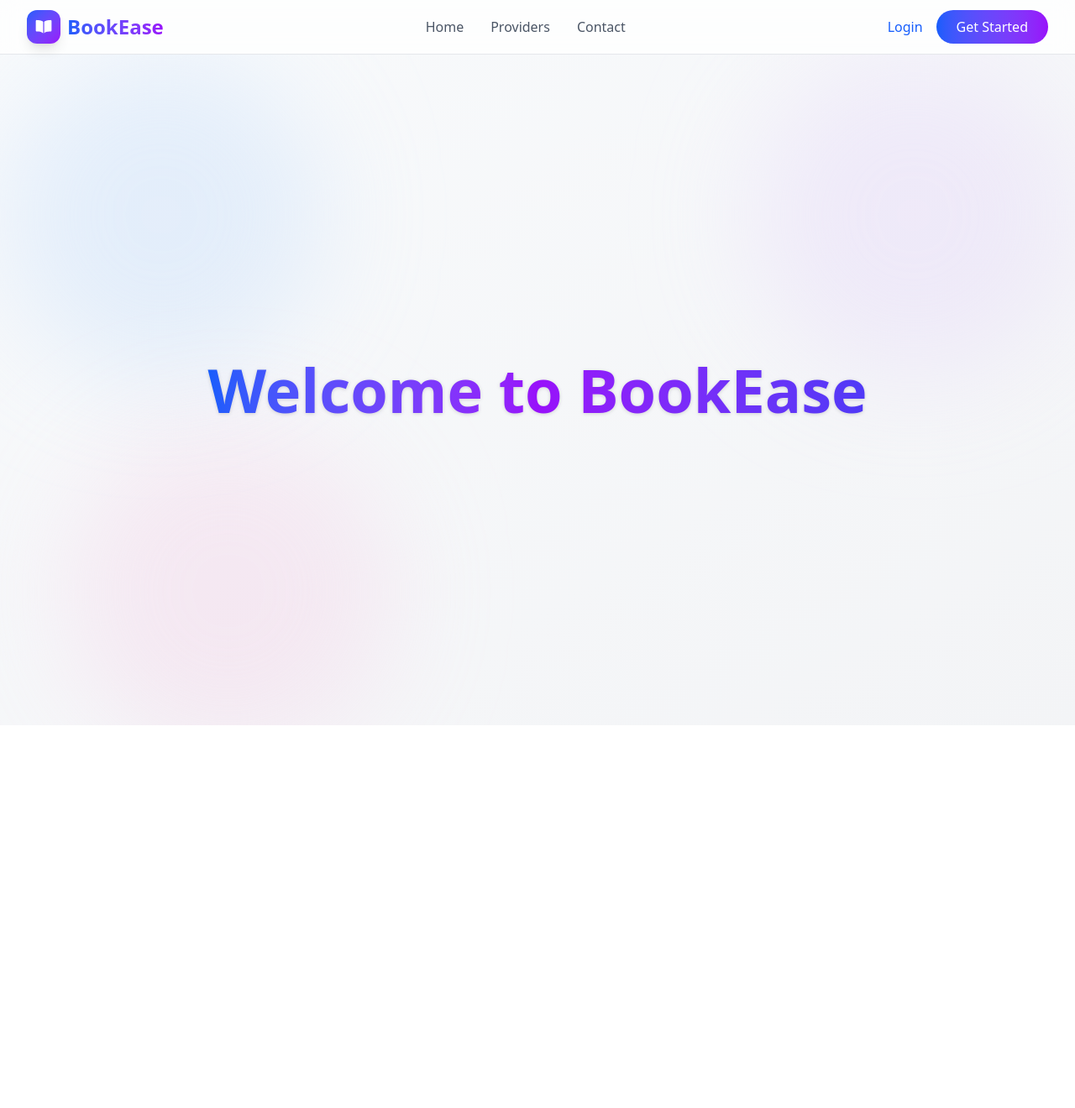
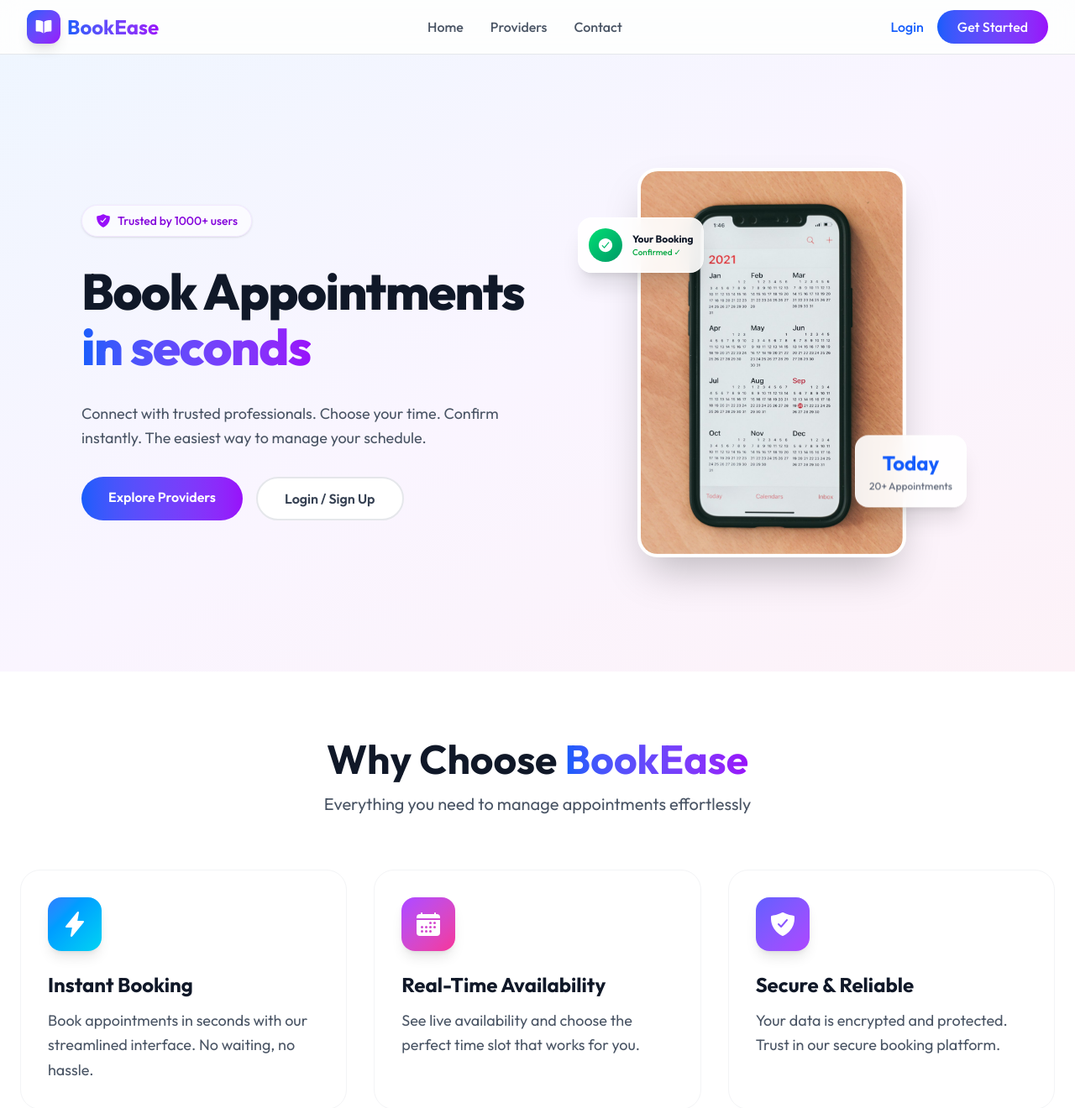
Before and after one commit to Ajay-Dev99/Bookease, a React (Vite) app in the folder client/: page / in a window 1280 px wide. Shown: the top 1320 px of the page at 84% size. Before the commit the page ends 864 px from the top, so only its background shows below. Built offline with nearby package versions, Linux system fonts and the light colour scheme.

Commit message:
feat: Add initial home page with a Hero component, global styling, and a hero image asset.

```diff
--- /dev/null
+++ b/client/src/components/Homepage/Hero.jsx
@@ -0,0 +1,75 @@
+import { Link } from 'react-router-dom';
+import { IoCheckmarkCircle, IoShieldCheckmark } from "react-icons/io5";
+
+const Hero = () => {
+    return (
+        <section className="relative w-full overflow-hidden bg-gradient-to-br from-blue-50 via-purple-50 to-pink-50 h-[calc(100vh-4rem)] flex items-center">
+            <div className="max-w-7xl mx-auto px-4 sm:px-6 lg:px-8">
+                <div className="grid grid-cols-1 lg:grid-cols-2 gap-12 lg:gap-8 items-center">
+
+                    <div className="flex flex-col items-start space-y-8 z-10">
+                        <div className="inline-flex items-center gap-2 px-4 py-2 bg-white/60 backdrop-blur-sm border border-purple-200/50 rounded-full shadow-sm">
+                            <IoShieldCheckmark className="text-purple-600 text-lg" />
+                            <span className="text-sm font-medium text-purple-700">Trusted by 1000+ users</span>
+                        </div>
+                        <h1 className="text-4xl lg:text-6xl font-extrabold text-gray-900 leading-[1.1] tracking-tight">
+                            Book Appointments <br />
+                            <span className="text-transparent bg-clip-text bg-gradient-to-r from-blue-600 to-purple-600">
+                                in seconds
+                            </span>
+                        </h1>
+
+                        <p className="text-lg text-gray-600 max-w-lg leading-relaxed">
+                            Connect with trusted professionals. Choose your time. Confirm instantly. The easiest way to manage your schedule.
+                        </p>
+                        <div className="flex flex-col sm:flex-row gap-4 w-full sm:w-auto">
+                            <Link
+                                to="/providers"
+                                className="px-8 py-3 bg-gradient-to-r from-blue-600 to-purple-600 text-white text-base font-semibold rounded-full hover:shadow-lg hover:opacity-95 transition-all transform hover:-translate-y-1 text-center"
+                            >
+                                Explore Providers
+                            </Link>
+                            <Link
+                                to="/signup"
+                                className="px-8 py-3 bg-white text-gray-700 border-2 border-gray-200 text-base font-semibold rounded-full hover:border-blue-200 hover:bg-blue-50 transition-all transform hover:-translate-y-1 text-center"
+                            >
+                                Login / Sign Up
+                            </Link>
+                        </div>
+                    </div>
+
+                    <div className="relative lg:h-[500px] flex items-center justify-center">
+                        <div className="relative w-full max-w-xs rounded-3xl overflow-hidden shadow-2xl bg-white border-4 border-white">
+                            <img
+                                src="/HeroSection.png"
+                                alt="App Interface"
+                                className="w-full h-auto object-cover"
+                            />
+                        </div>
+
+                        <div className="absolute top-20 left-0 lg:left-8 bg-white/90 backdrop-blur-md p-3 rounded-2xl shadow-xl border border-white/50 flex items-center gap-3 animate-bounce-slow">
+                            <div className="w-10 h-10 rounded-full bg-gradient-to-br from-green-400 to-emerald-600 flex items-center justify-center text-white">
+                                <IoCheckmarkCircle size={20} />
+                            </div>
+                            <div>
+                                <p className="font-bold text-gray-900 text-xs">Your Booking</p>
+                                <p className="text-green-600 text-[10px] font-medium">Confirmed ✓</p>
+                            </div>
+                        </div>
+
+
+                        <div className="absolute bottom-20 right-0 lg:right-8 bg-white/90 backdrop-blur-md p-4 rounded-2xl shadow-xl border border-white/50 flex flex-col items-center gap-1 animate-bounce-slow [animation-delay:1000ms]">
+                            <p className="text-blue-600 font-bold text-2xl">Today</p>
+                            <p className="text-gray-500 text-xs font-medium">20+ Appointments</p>
+                        </div>
+
+                    </div>
+                </div>
+            </div>
+
+
+        </section>
+    );
+};
+
+export default Hero;
--- /dev/null
+++ b/client/src/components/Homepage/WhyChoose.jsx
@@ -0,0 +1,66 @@
+import React from 'react';
+import { IoFlash, IoCalendar, IoShieldCheckmark } from "react-icons/io5";
+
+const WhyChoose = () => {
+    const features = [
+        {
+            icon: <IoFlash size={32} className="text-white" />,
+            title: "Instant Booking",
+            description: "Book appointments in seconds with our streamlined interface. No waiting, no hassle.",
+            gradient: "from-blue-500 to-cyan-400"
+        },
+        {
+            icon: <IoCalendar size={32} className="text-white" />,
+            title: "Real-Time Availability",
+            description: "See live availability and choose the perfect time slot that works for you.",
+            gradient: "from-purple-500 to-pink-500"
+        },
+        {
+            icon: <IoShieldCheckmark size={32} className="text-white" />,
+            title: "Secure & Reliable",
+            description: "Your data is encrypted and protected. Trust in our secure booking platform.",
+            gradient: "from-indigo-500 to-purple-500"
+        }
+    ];
+
+    return (
+        <section className="py-20 px-6 bg-white">
+            <div className="max-w-7xl mx-auto">
+
+                <div className="text-center mb-16 space-y-4">
+                    <h2 className="text-4xl md:text-5xl font-bold text-gray-900">
+                        Why Choose <span className="text-transparent bg-clip-text bg-gradient-to-r from-blue-600 to-purple-600">BookEase</span>
+                    </h2>
+                    <p className="text-xl text-gray-600 max-w-2xl mx-auto">
+                        Everything you need to manage appointments effortlessly
+                    </p>
+                </div>
+
+                {/* Cards Grid */}
+                <div className="grid grid-cols-1 md:grid-cols-2 lg:grid-cols-3 gap-8">
+                    {features.map((feature, index) => (
+                        <div
+                            key={index}
+                            className="bg-white p-8 rounded-3xl border border-gray-100 hover:shadow-xl transition-shadow duration-300 flex flex-col items-start text-left group"
+                        >
+                            {/* Icon Container */}
+                            <div className={`w-16 h-16 rounded-2xl bg-gradient-to-br ${feature.gradient} flex items-center justify-center mb-6 shadow-lg group-hover:scale-110 transition-transform duration-300`}>
+                                {feature.icon}
+                            </div>
+
+                            {/* Content */}
+                            <h3 className="text-2xl font-bold text-gray-900 mb-3">
+                                {feature.title}
+                            </h3>
+                            <p className="text-gray-600 leading-relaxed text-lg">
+                                {feature.description}
+                            </p>
+                        </div>
+                    ))}
+                </div>
+            </div>
+        </section>
+    );
+};
+
+export default WhyChoose;
--- a/client/src/index.css
+++ b/client/src/index.css
@@ -1 +1,58 @@
+@import url('https://fonts.googleapis.com/css2?family=Outfit:wght@300;400;500;600;700;800&display=swap');
 @import "tailwindcss";
+
+@theme {
+  --font-sans: 'Outfit', sans-serif;
+  --animate-fade-in-up: fade-in-up 0.8s ease-out forwards;
+  --animate-blob: blob 7s infinite;
+  --animate-bounce-slow: bounce-slow 3s infinite;
+
+  @keyframes fade-in-up {
+    0% {
+      opacity: 0;
+      transform: translateY(20px);
+    }
+
+    100% {
+      opacity: 1;
+      transform: translateY(0);
+    }
+  }
+
+  @keyframes blob {
+    0% {
+      transform: translate(0px, 0px) scale(1);
+    }
+
+    33% {
+      transform: translate(30px, -50px) scale(1.1);
+    }
+
+    66% {
+      transform: translate(-20px, 20px) scale(0.9);
+    }
+
+    100% {
+      transform: translate(0px, 0px) scale(1);
+    }
+  }
+
+  @keyframes bounce-slow {
+
+    0%,
+    100% {
+      transform: translateY(-5%);
+      animation-timing-function: cubic-bezier(0.8, 0, 1, 1);
+    }
+
+    50% {
+      transform: translateY(5%);
+      animation-timing-function: cubic-bezier(0, 0, 0.2, 1);
+    }
+  }
+}
+
+body {
+  font-family: var(--font-sans);
+  background-color: #f8fafc;
+}
--- a/client/src/layouts/UserLayout.jsx
+++ b/client/src/layouts/UserLayout.jsx
@@ -1,6 +1,6 @@
 import React from 'react';
 import { Outlet } from 'react-router-dom';
-import Navbar from '../components/Navbar';
+import Navbar from './Navbar';
 
 const UserLayout = () => {
     return (
--- a/client/src/pages/Home.jsx
+++ b/client/src/pages/Home.jsx
@@ -1,19 +1,13 @@
 import React from 'react';
+import Hero from '../components/Homepage/Hero';
+import WhyChoose from '../components/Homepage/WhyChoose';
 
 const Home = () => {
     return (
-        <div className="relative flex items-center justify-center min-h-screen overflow-hidden bg-gradient-to-br from-slate-50 to-gray-100">
-            {/* Decorative background blobs */}
-            <div className="absolute top-0 left-0 w-96 h-96 bg-blue-200 rounded-full mix-blend-multiply filter blur-3xl opacity-30 animate-blob"></div>
-            <div className="absolute top-0 right-0 w-96 h-96 bg-purple-200 rounded-full mix-blend-multiply filter blur-3xl opacity-30 animate-blob [animation-delay:2000ms]"></div>
-            <div className="absolute -bottom-8 left-20 w-96 h-96 bg-pink-200 rounded-full mix-blend-multiply filter blur-3xl opacity-30 animate-blob [animation-delay:4000ms]"></div>
-
-            <div className="relative z-10 text-center">
-                <h1 className="text-7xl font-extrabold text-transparent bg-clip-text bg-gradient-to-r from-blue-600 via-purple-600 to-indigo-600 animate-fade-in-up drop-shadow-sm">
-                    Welcome to BookEase
-                </h1>
-            </div>
-        </div>
+        <main>
+            <Hero />
+            <WhyChoose />
+        </main>
     );
 };
 
```
Also changed, not shown: client/public/HeroSection.png (added), client/src/layouts/Navbar.jsx (renamed from client/src/components/Navbar.jsx).
